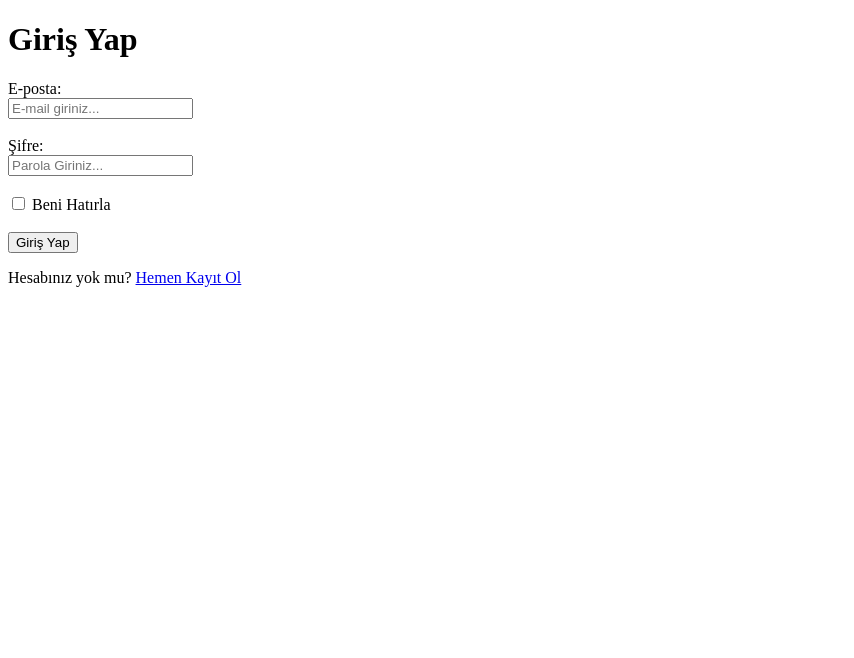
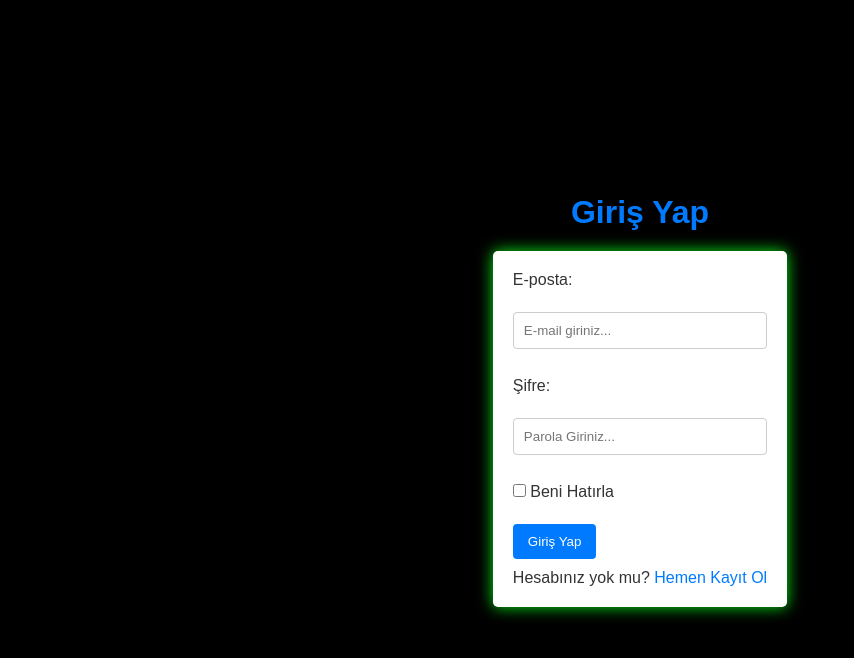
Before and after one commit to kenanturgay/Insider-Bootcamp, a plain HTML site: page Day-1-Html-Exercise/login.html in a window 1280 px wide. Shown: the whole page, without its empty margins (0-854 px from the left). Drawn offline with Linux system fonts and the light colour scheme.

Commit message:
HTML ve CSS güncellemesi; giriş ve kayıt formlarına "container" sınıfı eklendi, stil dosyası oluşturuldu.

```diff
--- a/Day-1-Html-Exercise/login.html
+++ b/Day-1-Html-Exercise/login.html
@@ -4,10 +4,11 @@
     <meta charset="UTF-8" />
     <meta name="viewport" content="width=device-width, initial-scale=1.0" />
     <title>Giriş Yap</title>
+    <link rel="stylesheet" href="styles.css">
 
   </head>
   <body>
-    <div>
+    <div class="container">
       <h1>Giriş Yap</h1>
 
       <form action="">
--- /dev/null
+++ b/Day-1-Html-Exercise/styles.css
@@ -0,0 +1,73 @@
+* {
+  margin: 0;
+  padding: 0;
+  box-sizing: border-box;
+}
+
+body {
+  font-family: Arial, sans-serif;
+  background-color: #000000;
+  color: #333;
+  width: 100%;
+  height: 100vh;
+  display: flex;
+  justify-content: center;
+  align-items: center;
+}
+
+.container {
+  max-width: 400px;
+  padding: 20px;
+  border-radius: 5px;
+  box-shadow: 0 2px 5px rgba(0, 0, 0, 0.1);
+}
+
+h1 {
+  color: #007bff;
+  text-align: center;
+}
+
+form {
+  background: #fff;
+  margin-top: 20px;
+  padding: 20px;
+  border-radius: 5px;
+  box-shadow: 0 0px 15px rgb(8, 232, 23);
+}
+
+label {
+  display: block;
+  margin-bottom: 5px;
+}
+
+input[type="email"],
+input[type="password"],
+input[type="text"] {
+  width: 100%;
+  padding: 10px;
+  margin-bottom: 10px;
+  border: 1px solid #ccc;
+  border-radius: 4px;
+}
+
+button {
+  background: #007bff;
+  color: #fff;
+  border: none;
+  padding: 10px 15px;
+  border-radius: 4px;
+  cursor: pointer;
+}
+
+button:hover {
+  background: #0056b3;
+}
+
+p {
+  margin-top: 10px;
+}
+
+a {
+  color: #007bff;
+  text-decoration: none;
+}
```
Also changed, not shown: Day-1-Html-Exercise/signup.html (+2 -1 lines).
